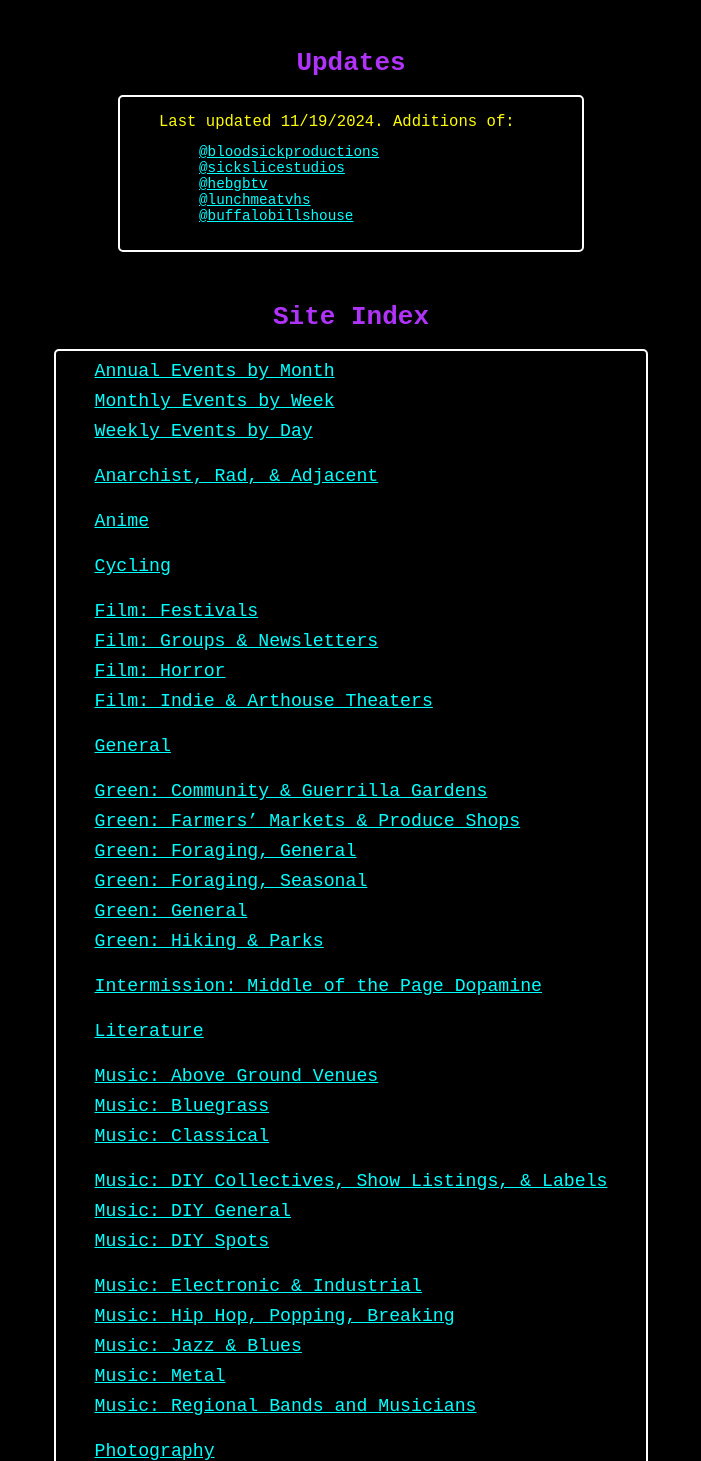
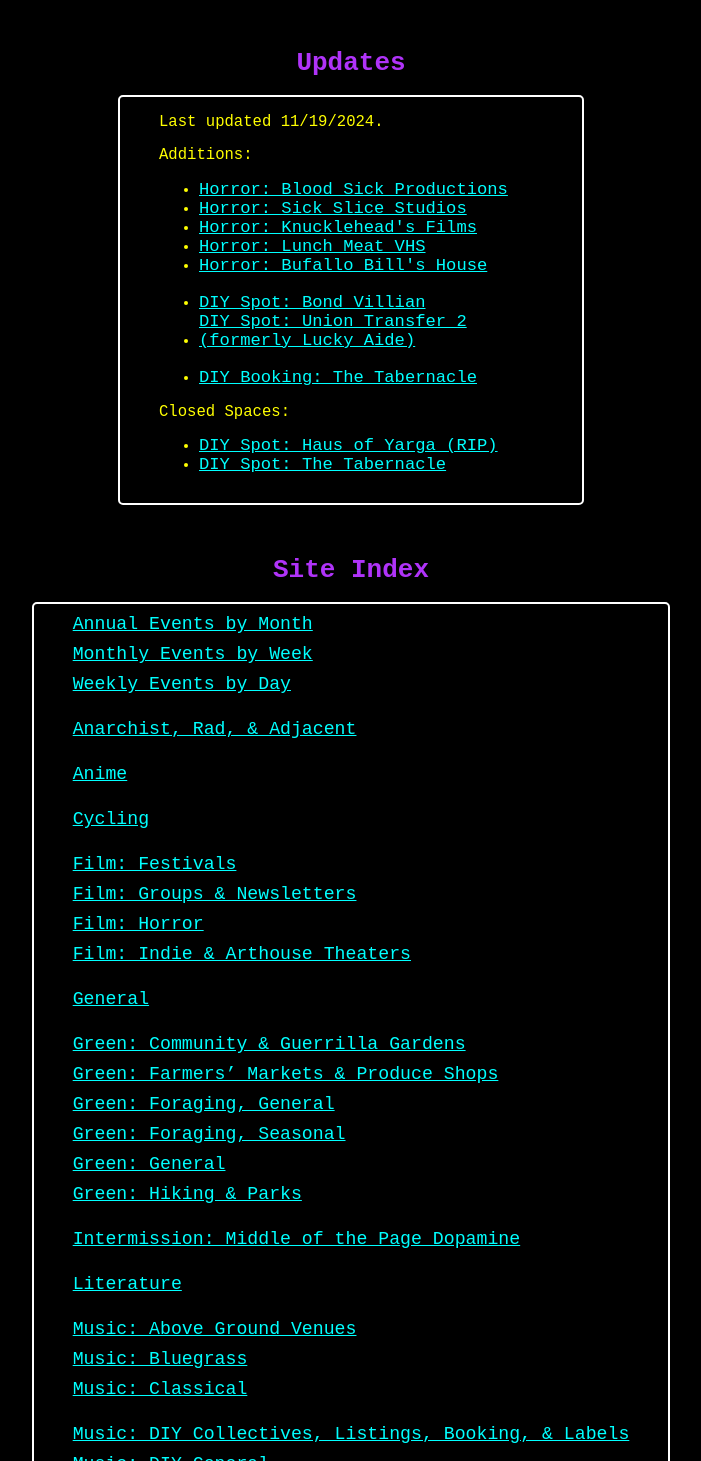
Before and after one commit to KLabWeb/Philly-Happenings, a React (Create React App) app: page / in a window 1280 px wide. Shown: the part 729-2190 px from the top of the page, without its empty margins (289-990 px from the left). Built offline with nearby package versions, Linux system fonts and the light colour scheme; the HTML template or start-up script is replaced by a standard one.

Commit message:
update The Tabernacle from house to booking. Add Bond Villian. Retire Yarga.

```diff
--- a/src/cardContainer.js
+++ b/src/cardContainer.js
@@ -5,7 +5,7 @@
 import { ANARCHISTPHILLY, ANIMEPHILLY, CYCLING, FILMFESTIVALS, FILMGROUPS,
   FILMHORROR, FILMINDIE, GENERAL, GREENGARDENS, GREENMARKETS,
   GREENFORAGINGGENERAL, GREENGENERAL, GREENHIKINGPARKS, LITERATURE,
-  MUSICABOVEPHILLY, MUSICBLUEGRASS, MUSICCLASSICAL, MUSICDIYCOLLECTIVESPHL,
+  MUSICABOVEPHILLY, MUSICBLUEGRASS, MUSICDIYCOLLECTIVESPHL,
   MUSICDIYGENPHL, MUSICDIYSPOTSPHL, MUSICELECTROINDUST, MUSICHIPHOP,
   MUSICMETAL, MUSICREGIONAL, PHOTOGRAPHY, THEATER, CLOSED} from "./data";
 import { VideoPlayer } from "./video";
@@ -134,7 +134,7 @@
     <h1 id="music-classical" className="category">Music: Classical</h1> <h2 className="wip"> (work in progress)</h2>
     <div className="card" style={{height: "100px"}}></div>
 
-    <h1 id="music-diy-coll-phl" className="category">Music: DIY Collectives, Show Listings, & Labels</h1>
+    <h1 id="music-diy-coll-phl" className="category">Music: DIY Collectives, Listings, Booking, & Labels</h1>
     {MUSICDIYCOLLECTIVESPHL.map(data => {
         return (
           <DetailCard key={data.title} data={data}/>
--- a/src/header.js
+++ b/src/header.js
@@ -47,7 +47,7 @@
         <a href="#music-bluegrass">Music: Bluegrass</a>
         <a href="#music-classical">Music: Classical</a>
         <br/>
-        <a href="#music-diy-coll-phl">Music: DIY Collectives, Show Listings, & Labels</a>
+        <a href="#music-diy-coll-phl">Music: DIY Collectives, Listings, Booking, & Labels</a>
         <a href="#music-diy-gen-phl">Music: DIY General</a>
         <a href="#music-diy-spots-phl">Music: DIY Spots</a>
         <br/>
--- a/src/updates.js
+++ b/src/updates.js
@@ -6,14 +6,28 @@
     <div key={Math.random()} >
       <h1 id="updates" className="category">Updates</h1>
       <div className="updatesCard">
-        <p>Last updated 11/19/2024. Additions of:</p>
-        <ul style={{display: "flex", flexFlow: "column", textAlign: "left"}}>
-            <li><a href="https://www.instagram.com/bloodsickproductions/" target="_blank" rel="noreferrer">@bloodsickproductions</a></li>
-            <li><a href="https://www.instagram.com/luthersmidfrightsnack/" target="_blank" rel="noreferrer">@sickslicestudios</a></li>
-            <li><a href="https://www.instagram.com/birthdayjake/" target="_blank" rel="noreferrer">@hebgbtv</a></li>
-            <li><a href="https://www.instagram.com/lunchmeatvhs/" target="_blank" rel="noreferrer">@lunchmeatvhs</a></li>
-            <li><a href="https://www.instagram.com/buffalobillshouse" target="_blank" rel="noreferrer">@buffalobillshouse</a></li>
-        </ul>
+        <p>Last updated 11/19/2024.</p>
+
+        <p>Additions:
+          <ul style={{display: "flex", flexFlow: "column", textAlign: "left"}}>
+              <li><a href="https://www.instagram.com/bloodsickproductions/" target="_blank" rel="noreferrer">Horror: Blood Sick Productions</a></li>
+              <li><a href="https://www.instagram.com/luthersmidfrightsnack/" target="_blank" rel="noreferrer">Horror: Sick Slice Studios</a></li>
+              <li><a href="https://www.instagram.com/birthdayjake/" target="_blank" rel="noreferrer">Horror: Knucklehead's Films</a></li>
+              <li><a href="https://www.instagram.com/lunchmeatvhs/" target="_blank" rel="noreferrer">Horror: Lunch Meat VHS</a></li>
+              <li><a href="https://www.instagram.com/buffalobillshouse" target="_blank" rel="noreferrer">Horror: Bufallo Bill's House</a></li>
+              <br></br>
+              <li><a href="https://www.instagram.com/bond.villain/" target="_blank" rel="noreferrer">DIY Spot: Bond Villian</a></li>
+              <li><a href="https://www.instagram.com/onion.transfer/" target="_blank" rel="noreferrer">DIY Spot: Union Transfer 2 (formerly Lucky Aide)</a></li>
+              <br></br>
+              <li><a href="https://www.instagram.com/tabernaclebooking/" target="_blank" rel="noreferrer">DIY Booking: The Tabernacle</a></li>
+          </ul>
+        </p>
+        <p>Closed Spaces:
+          <ul style={{display: "flex", flexFlow: "column", textAlign: "left"}}>
+              <li><a href="https://www.instagram.com/hausofyarga/" target="_blank" rel="noreferrer">DIY Spot: Haus of Yarga (RIP)</a></li>
+              <li><a href="https://www.instagram.com/tabernaclephilly" target="_blank" rel="noreferrer">DIY Spot: The Tabernacle</a></li>
+          </ul>
+        </p>
       </div>
     </div>
   )
```
Also changed, not shown: src/data.js.
